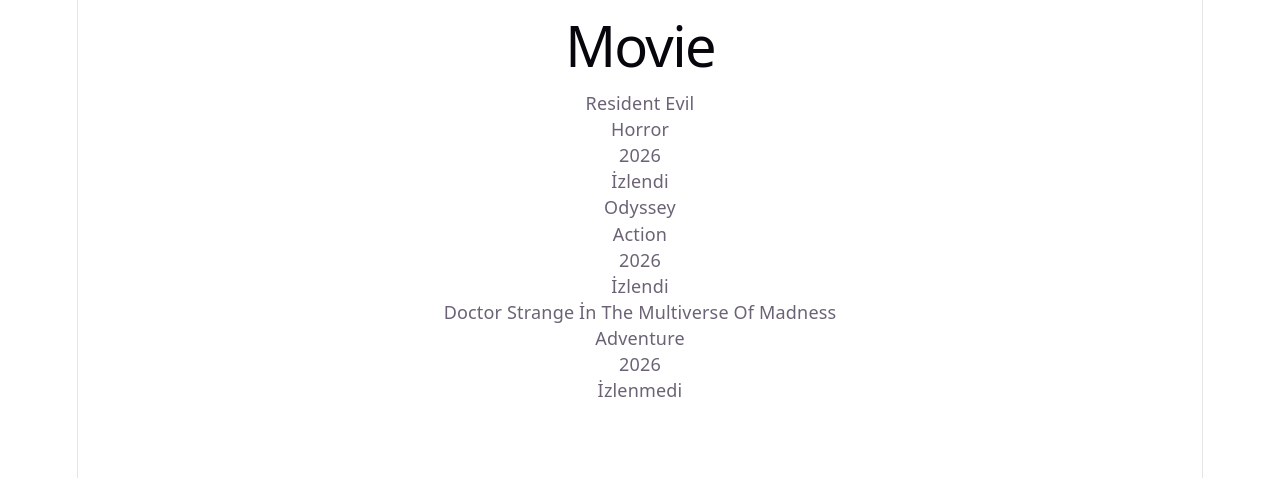
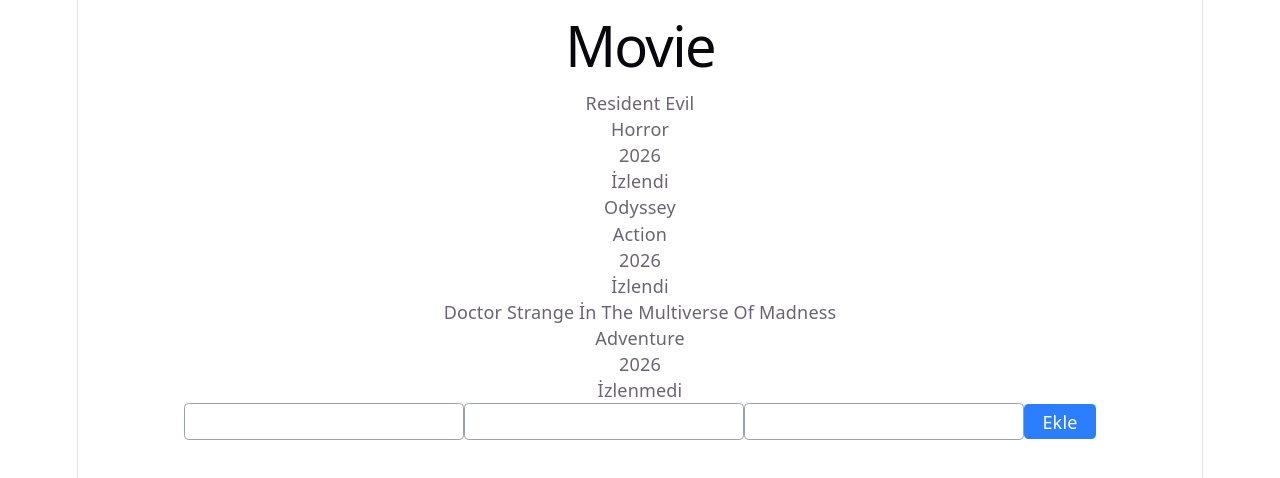
Before and after one commit to EniseAslan/Movie_Watchlist, a React (Vite) app: page / in a window 1280 px wide. Shown: the top 478 px of the page. Built offline with nearby package versions, Linux system fonts and the light colour scheme.

Commit message:
feat: add MovieForm component for adding new movies

```diff
--- a/src/App.jsx
+++ b/src/App.jsx
@@ -4,6 +4,7 @@
 import viteLogo from './assets/vite.svg'
 import './App.css'
 import MovieList from './MovieList'
+import MovieForm from './MovieForm'
 
 function App() {
   const [movies,setMovies]=useState([{
@@ -33,7 +34,9 @@
 
 }])
 
-
+function handleAdd(newMovie){
+  setMovies((prev)=>[...prev, newMovie])
+}
 
   return (
     <>
@@ -41,6 +44,7 @@
 
       <div>
       <MovieList movies={movies} />
+      <MovieForm onAdd={handleAdd}/>
       </div>
     </>
   )
--- /dev/null
+++ b/src/MovieForm.jsx
@@ -0,0 +1,27 @@
+import { useState } from "react"
+
+
+function MovieForm({onAdd}) {
+
+
+
+    const [form,setForm]=useState({ title: "", genre: "", year: "" });
+    function handleSubmit(){
+        const newMovie= {id:Date.now(), title:form.title, genre:form.genre,year:form.year, watched:false }
+        onAdd(newMovie)
+        setForm({title:"",genre:"",year:""})
+    }
+  return (
+    <div>
+      <input type="text" value={form.title}
+      onChange={(e)=>setForm({...form, title: e.target.value})}className="border border-gray-400 rounded px-2 py-1"/>
+       <input type="text" value={form.genre}
+      onChange={(e)=>setForm({...form, genre: e.target.value})} className="border border-gray-400 rounded px-2 py-1"/>
+       <input type="text" value={form.year}
+      onChange={(e)=>setForm({...form, year: e.target.value})} className="border border-gray-400 rounded px-2 py-1"/>
+      <button onClick={handleSubmit} className="bg-blue-500 text-white px-4 py-1 rounded">Ekle</button>
+    </div>
+  )
+}
+
+export default MovieForm
```
